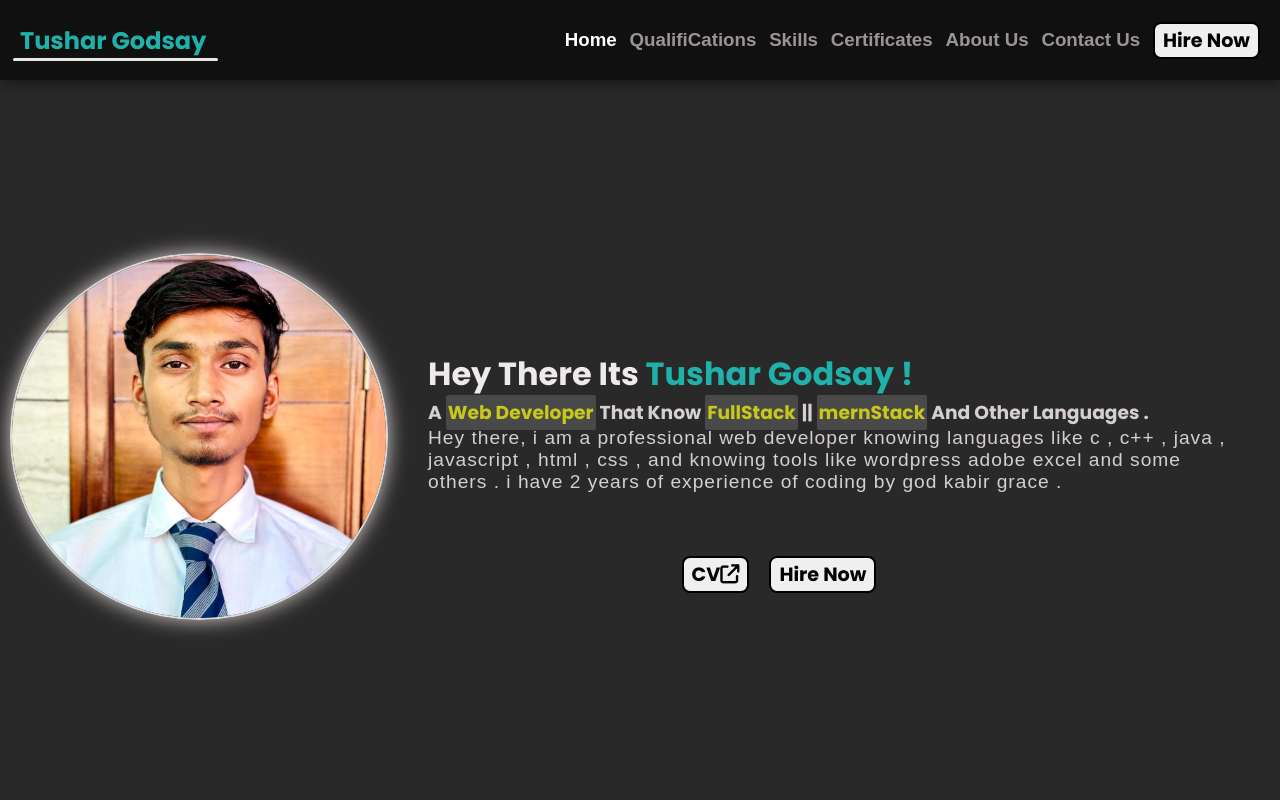
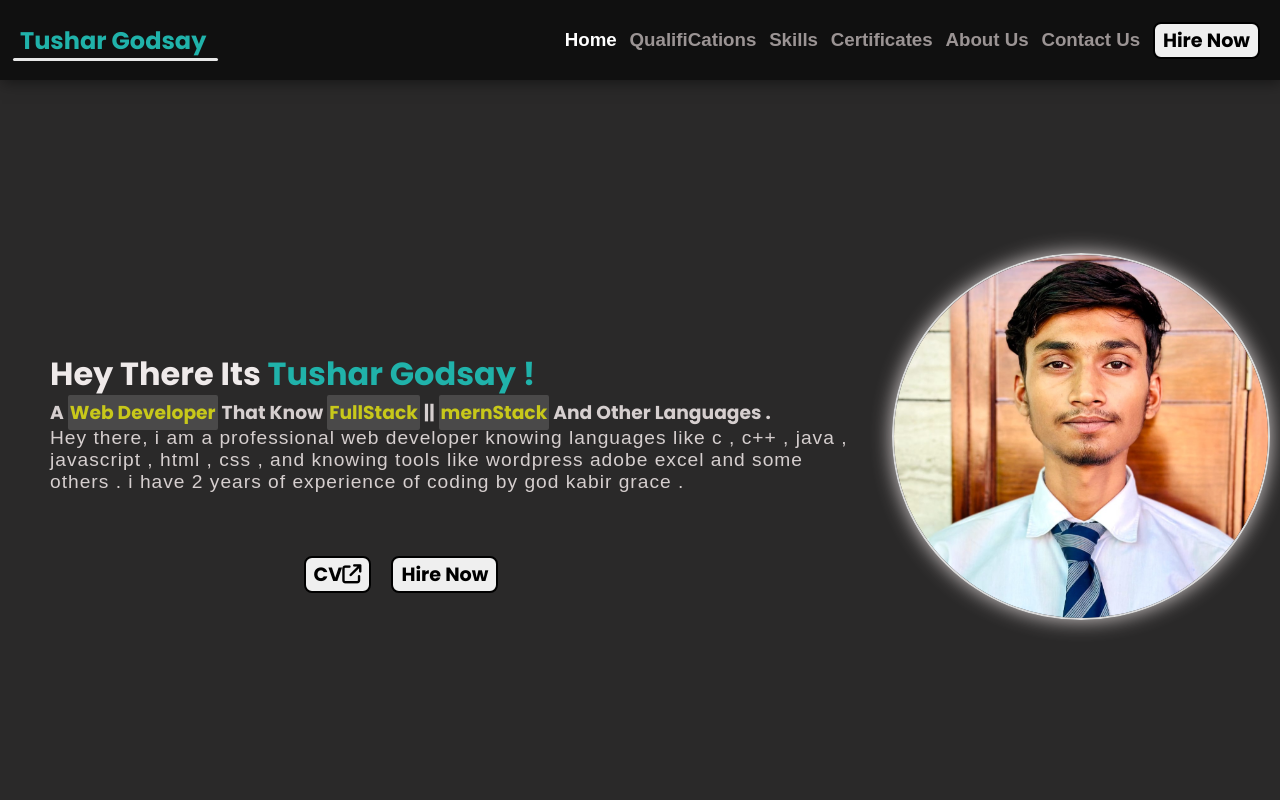
Before and after one commit to TusharGodsay/PortFolio, a website: page index.html in a window 1280 px wide. Shown: the top 800 px of the page. Drawn offline with Linux system fonts and the light colour scheme.

Commit message:
Add row-reverse direction to flex container

```diff
--- a/style.css
+++ b/style.css
@@ -126,6 +126,7 @@ main h2{
     justify-content: center;
     flex-wrap: wrap;
     padding: 50px 0px;
+    flex-direction:row-reverse;
 }
 #image-section{
     width: 30%;
```
